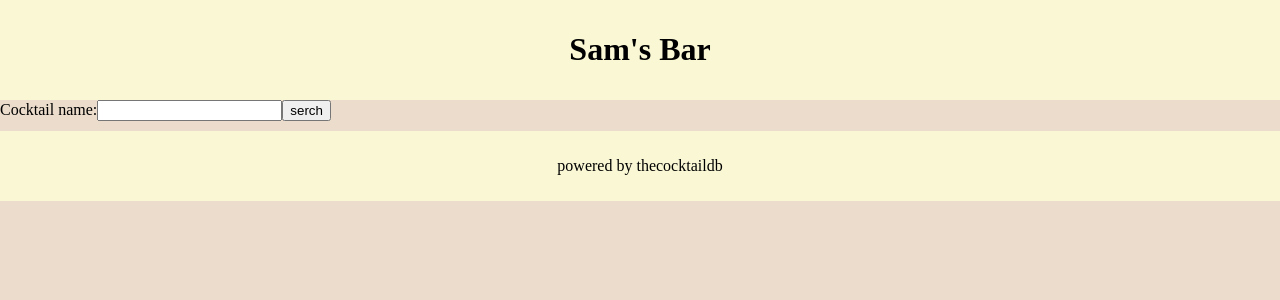
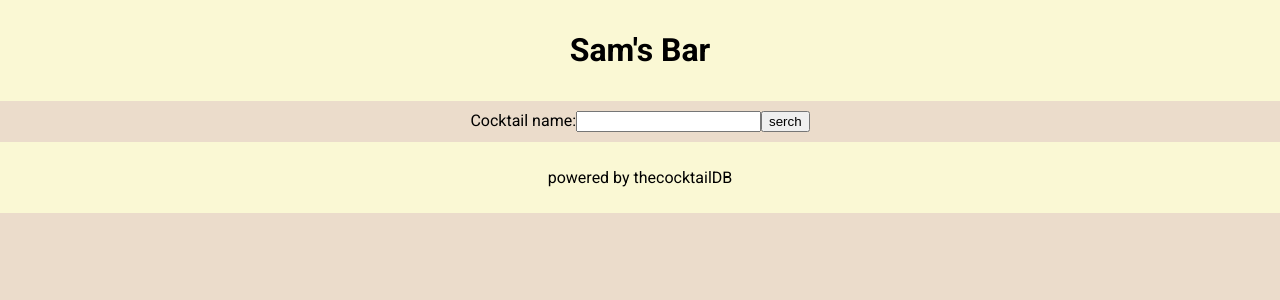
Before and after one commit to mdisumma/sams-bar, a React (Create React App) app: page / in a window 1280 px wide. Shown: the top 300 px of the page. Built offline with nearby package versions, Linux system fonts and the light colour scheme.

Commit message:
implement ingredient measure instruction

```diff
--- a/src/App.css
+++ b/src/App.css
@@ -1,3 +1,5 @@
+@import url("https://fonts.googleapis.com/css2?family=Roboto:ital,wght@0,100;0,300;0,400;0,500;0,700;0,900;1,100;1,300;1,400;1,500;1,700;1,900&display=swap");
+
 :root {
   --light-yellow: #faf8d4;
   --Almond: #ebdccb;
@@ -13,12 +15,20 @@
   padding: 0;
   background-color: var(--Almond);
   font-size: 1.6rem;
+  font-family: "Roboto", sans-serif;
+  font-weight: 400;
+  font-style: normal;
 }
 
 header {
   background-color: var(--light-yellow);
   padding: 1rem;
   text-align: center;
+}
+
+form {
+  width: fit-content;
+  margin: 1rem auto 0 auto;
 }
 footer {
   background-color: var(--light-yellow);
@@ -39,9 +49,10 @@
 }
 .cocktail h2 {
   margin: 0;
+  font-weight: 400;
 }
 .cocktail ul {
-  padding: 1rem;
+  padding: 0;
   margin: 0;
   list-style: none;
 }
@@ -51,6 +62,4 @@
 .display-open {
   padding-top: 1rem;
   display: flex;
-
-  align-items: center;
 }
--- a/src/App.js
+++ b/src/App.js
@@ -29,6 +29,7 @@
       } catch (error) {
         console.error(error);
       }
+      console.log(response);
       setInputValue("");
     }
   }
@@ -37,7 +38,9 @@
   function getIngredient(cocktail) {
     return Object.keys(cocktail).reduce((acc, key) => {
       if (key.includes("Ingredient") && cocktail[key] !== null) {
-        acc.push(cocktail[key]);
+        const measureKey = key.replace("Ingredient", "Measure");
+        const measure = cocktail[measureKey] || "";
+        acc.push(`${cocktail[key]} ${measure}`.trim());
       }
       return acc;
     }, []);
@@ -65,17 +68,18 @@
                 title={cocktail.strDrink}
                 src={cocktail.strDrinkThumb}
                 alt={cocktail.strDrink}
-                getIngredients={getIngredient(cocktail)}
+                getIngredients={getIngredient(cocktail, cocktail)}
                 displayClassName={
                   cocktailDisplay === cocktail.strDrink
                     ? "display-open"
                     : "display-close"
                 }
+                instruction={cocktail.strInstructions}
               />
             ))}
         </div>
       </main>
-      <Footer text={"powered by thecocktaildb"} />
+      <Footer text={"powered by thecocktailDB"} />
     </div>
   );
 }
--- a/src/component/cocktail/Cocktail.js
+++ b/src/component/cocktail/Cocktail.js
@@ -4,11 +4,14 @@
       <h2>{props.title}</h2>
       <div className={props.displayClassName}>
         <img src={props.src} alt={props.alt} />
-        <ul>
-          {props.getIngredients.map((ingredient, index) => (
-            <li key={index}>{ingredient}</li>
-          ))}
-        </ul>
+        <div>
+          <ul>
+            {props.getIngredients.map((ingredient, index) => (
+              <li key={index}>{ingredient}</li>
+            ))}
+          </ul>
+          <p>{props.instruction}</p>
+        </div>
       </div>
     </section>
   );
```
